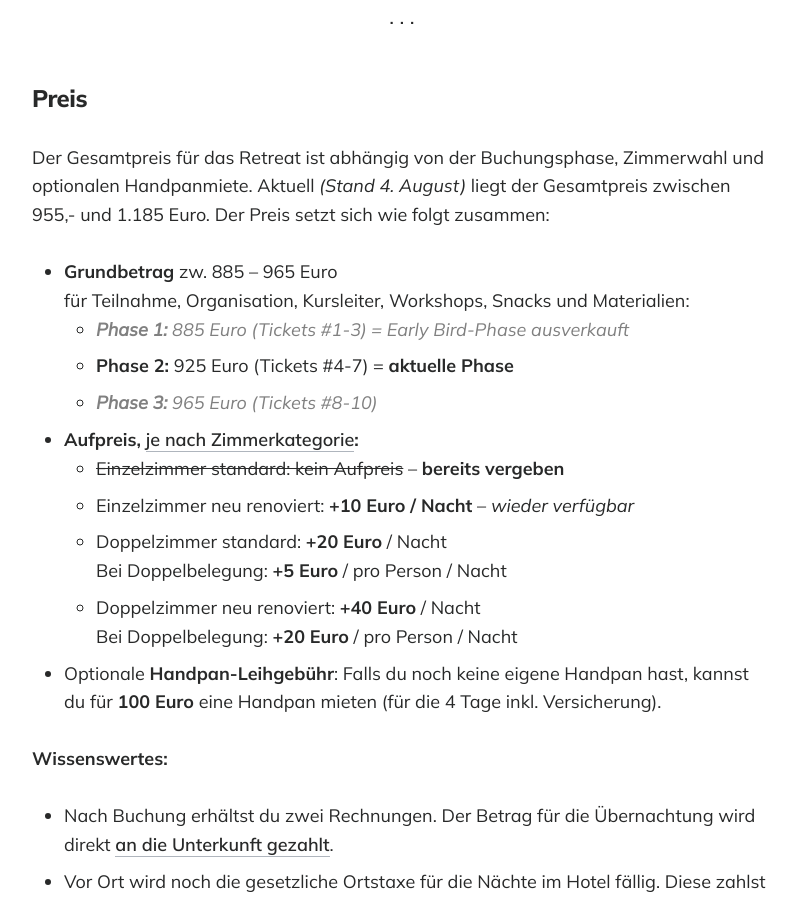
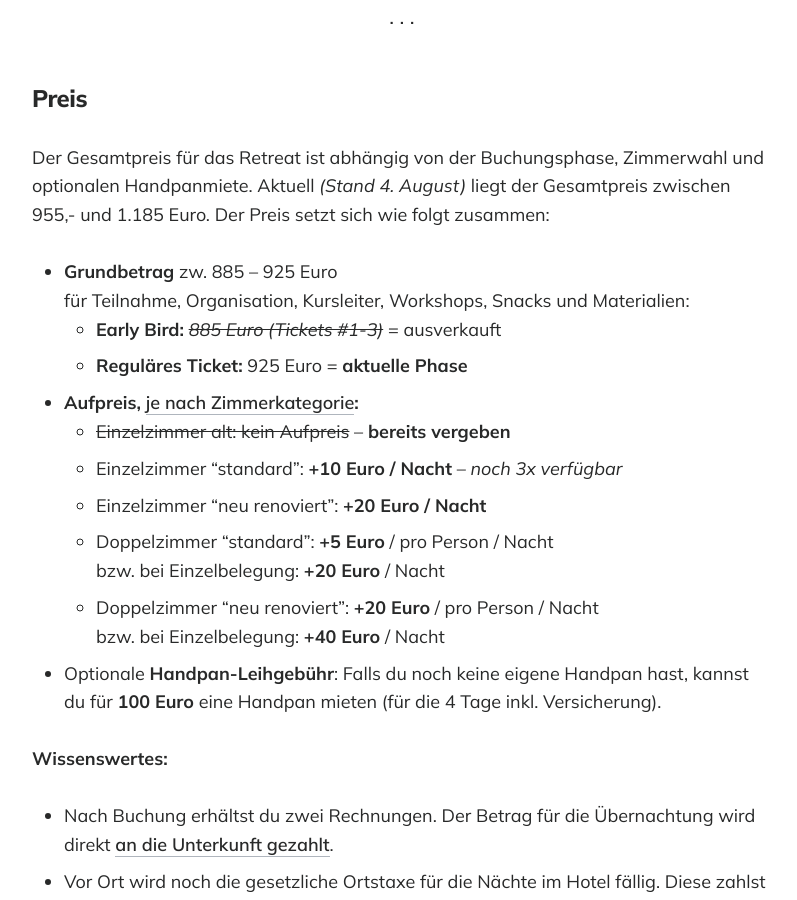
Before and after one commit to lukasziegler/retreats-in-oesterreich, a Jekyll site: the page built from _posts/2025-09-18-handpan-retreat-saalbach-2025.markdown, in a window 1280 px wide and 900 px high, scrolled down 5310 px. Shown: the whole window, without its empty margins (238-1035 px from the left). Built offline with Jekyll 4.4.1, drawn with Linux system fonts in a browser that asks for light colours; some of the changed text lies outside the part shown.

Commit message:
price per room update more single rooms...

```diff
--- a/_posts/2025-09-18-handpan-retreat-saalbach-2025.markdown
+++ b/_posts/2025-09-18-handpan-retreat-saalbach-2025.markdown
@@ -116,19 +116,19 @@ Der Gesamtpreis für das Retreat ist abhängig von der Buchungsphase, Zimmerwahl
 
 <!-- Der Preis setzt sich zusammen aus der Retreat-Teilnahme, der Unterkunft und einer evtl. gemieteten Leih-Handpan: -->
 
-- **Grundbetrag** zw. 885 – 965 Euro <br>
+- **Grundbetrag** zw. 885 – 925 Euro <br>
   für Teilnahme, Organisation, Kursleiter, Workshops, Snacks und Materialien:
-  - <em style="color: grey;">**Phase 1:** 885 Euro (Tickets #1-3) = Early Bird-Phase ausverkauft</em>
-  - **Phase 2:** 925 Euro (Tickets #4-7) = **aktuelle Phase**
-  - <em style="color: grey;">**Phase 3:** 965 Euro (Tickets #8-10)</em>
+  - **Early Bird:** <em style="text-decoration: line-through;"> 885 Euro (Tickets #1-3)</em> = ausverkauft
+  - **Reguläres Ticket:** 925 Euro = **aktuelle Phase**
 
 - **Aufpreis, <a href="https://www.brandgut.at/zimmer/" target="_blank">je nach Zimmerkategorie</a>:**
-  - <span style="text-decoration: line-through;">Einzelzimmer standard: kein Aufpreis</span> – **bereits vergeben**
-  - Einzelzimmer neu renoviert: **+10 Euro / Nacht** – *wieder verfügbar*
-  - Doppelzimmer standard: **+20 Euro** / Nacht <br>
-    Bei Doppelbelegung: **+5 Euro** / pro Person / Nacht
-  - Doppelzimmer neu renoviert: **+40 Euro** / Nacht <br>
-    Bei Doppelbelegung: **+20 Euro** / pro Person / Nacht
+  - <span style="text-decoration: line-through;">Einzelzimmer alt: kein Aufpreis</span> – **bereits vergeben**
+  - Einzelzimmer "standard": **+10 Euro / Nacht** – *noch 3x verfügbar*
+  - Einzelzimmer "neu renoviert": **+20 Euro / Nacht**
+  - Doppelzimmer "standard": **+5 Euro** / pro Person / Nacht<br>
+    bzw. bei Einzelbelegung: **+20 Euro** / Nacht
+  - Doppelzimmer "neu renoviert": **+20 Euro** / pro Person / Nacht<br>
+    bzw. bei Einzelbelegung: **+40 Euro** / Nacht
 
 - Optionale **Handpan-Leihgebühr**: Falls du noch keine eigene Handpan hast, kannst du für **100 Euro** eine Handpan mieten (für die 4 Tage inkl. Versicherung).
 
```
Also changed, not shown: other parts of _posts/2025-09-18-handpan-retreat-saalbach-2025.markdown (+1 -1 lines).
